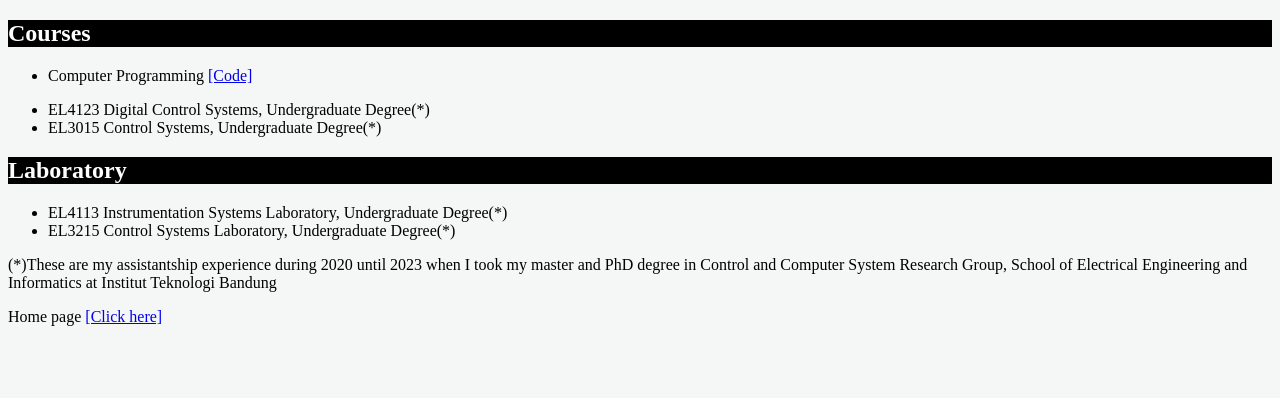
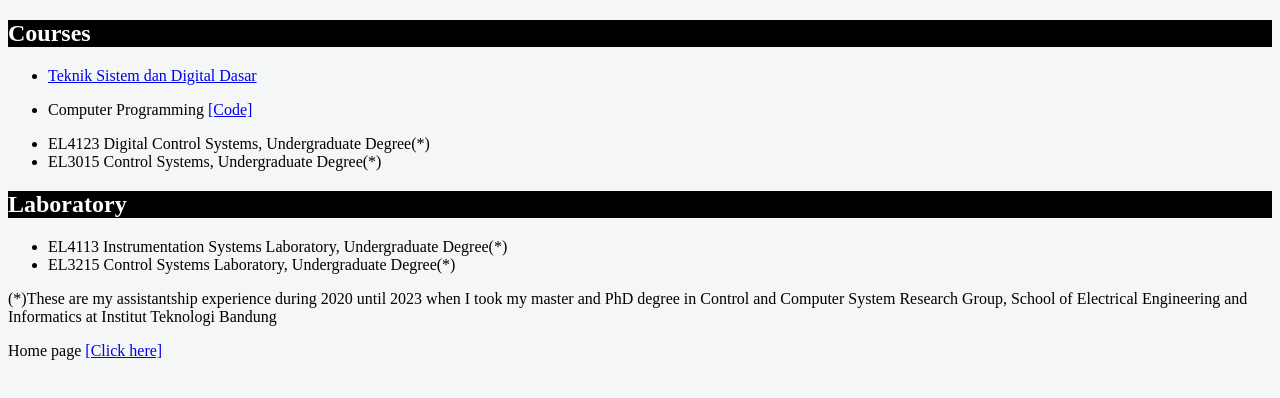
Before and after one commit to adinovitarini/adinovitarini.github.io, a plain HTML site: page teaching.html in a window 1280 px wide. Drawn offline with Linux system fonts and the light colour scheme.

Commit message:
Update teaching.html

```diff
--- a/teaching.html
+++ b/teaching.html
@@ -4,6 +4,11 @@
 
   <h2 style="background-color:black;color:white;">Courses </h2>
   <ul>
+    <li>
+      <p>
+  <a href="materials/tsdd/">Teknik Sistem dan Digital Dasar</a>
+</p>
+    </li>
     <li>Computer Programming <a href = "https://github.com/adinovitarini/MN234401">[Code]</a></li>
   </ul>
   <ul>
```
